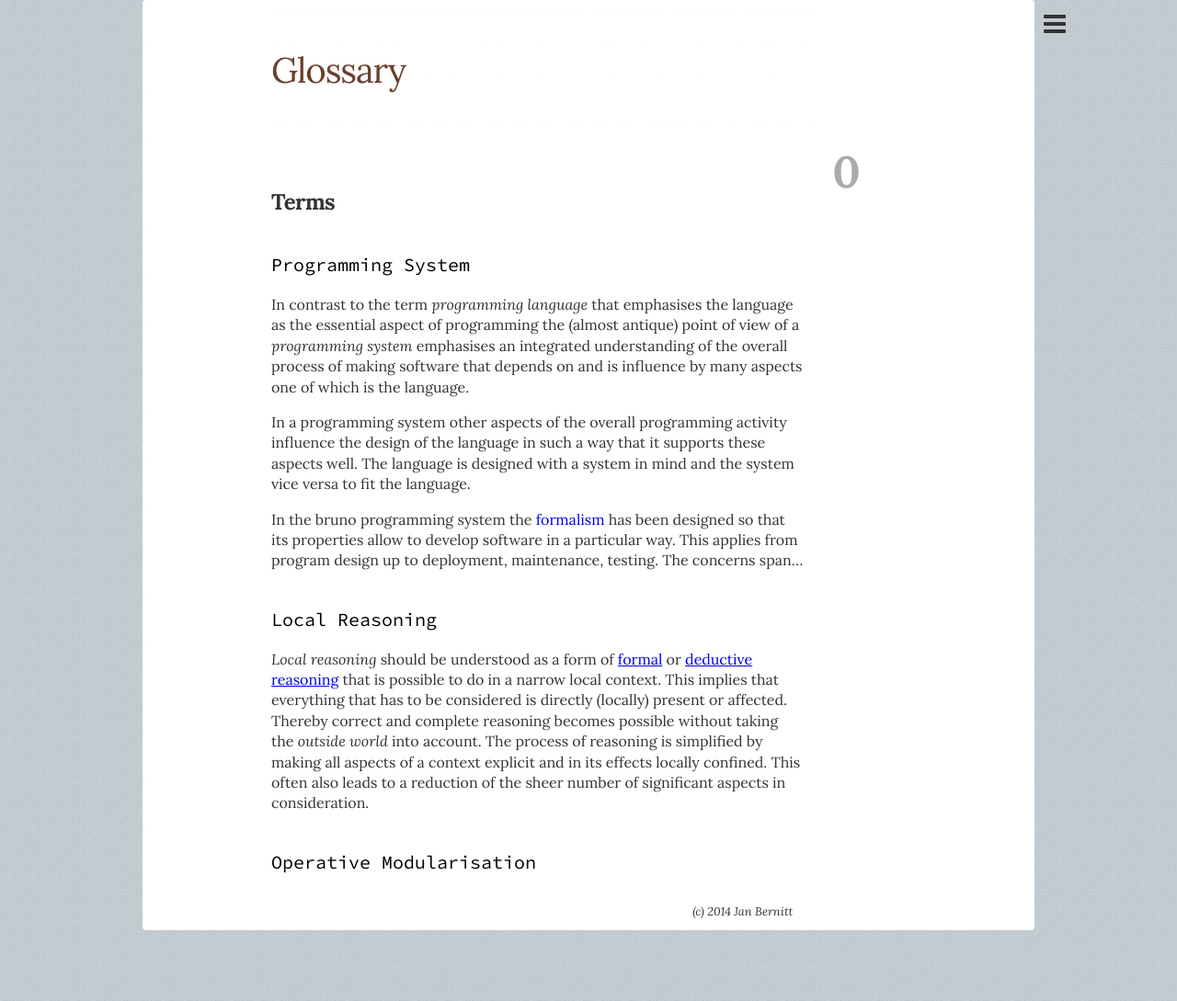
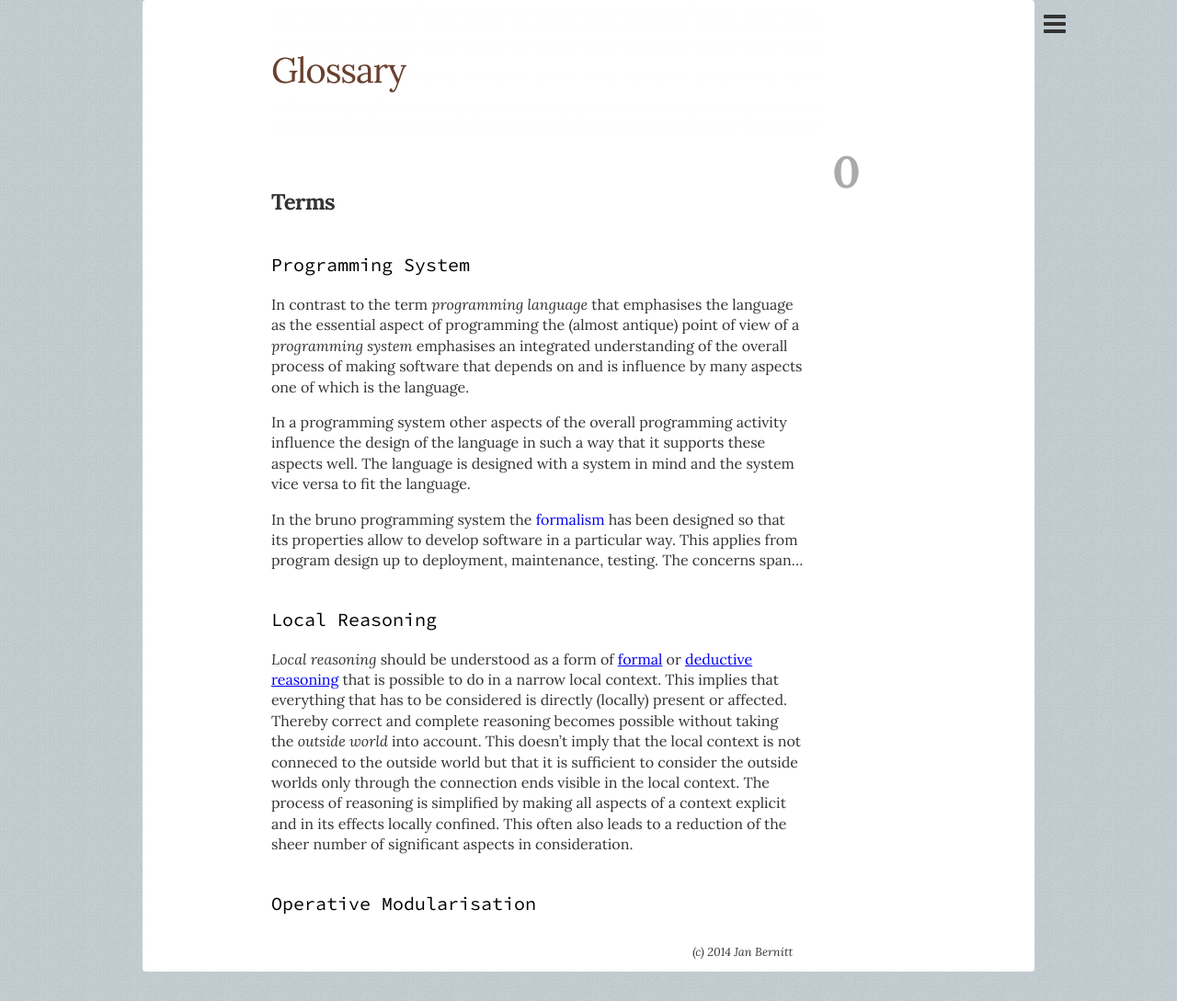
Before and after one commit to bruno-lang/bruno-lang.github.io, a Jekyll site: the page built from glossary/index.md, in a window 1280 px wide. Shown: the whole page at 92% size. Built offline with Jekyll 4.4.1, drawn with Linux system fonts in a browser that asks for light colours; nearby versions of some CDN libraries; before the commit the page ends 1044 px from its top, so only the background shows below that.

Commit message:
Update index.md

```diff
--- a/glossary/index.md
+++ b/glossary/index.md
@@ -31,7 +31,10 @@ that is possible to do in a narrow local context.
 This implies that everything that has to be considered is directly (locally)
 present or affected.
 Thereby correct and complete reasoning becomes possible without taking the
-_outside world_ into account.
+_outside world_ into account. This doesn't imply that the local context is
+not conneced to the outside world but that it is sufficient to consider
+the outside worlds only through the connection ends visible in the local
+context.
 The process of reasoning is simplified by making all aspects of a context
 explicit and in its effects locally confined. This often also leads to a
 reduction of the sheer number of significant aspects in consideration.
```
